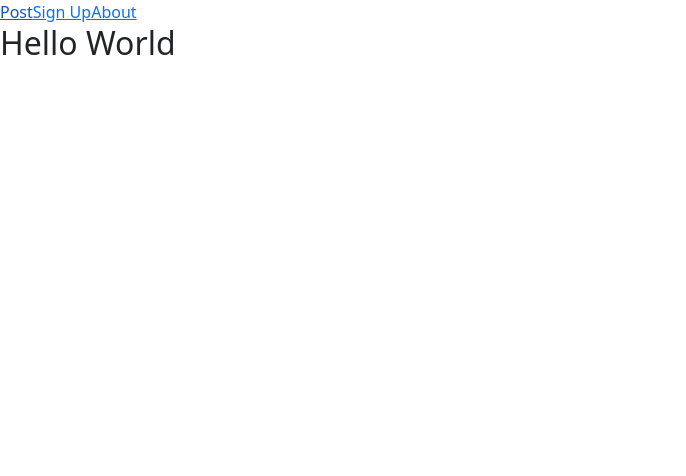
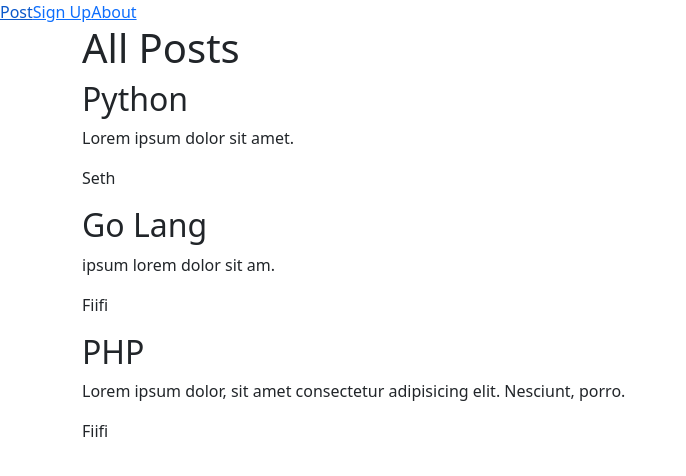
Before and after one commit to Golyn/BlogIt, a React (Create React App) app: page / in a window 1280 px wide. Shown: the top 476 px of the page, without its empty margins (0-686 px from the left). Built offline with nearby package versions, Linux system fonts and the light colour scheme.

Commit message:
JSON server added

```diff
--- /dev/null
+++ b/db.json
@@ -0,0 +1,22 @@
+{
+  "posts": [
+    {
+      "id": 1,
+      "title": "Python",
+      "description": "Lorem ipsum dolor sit amet.",
+      "author": "Seth"
+    },
+    {
+      "id": 2,
+      "title": "Go Lang",
+      "description": "ipsum lorem dolor sit am.",
+      "author": "Fiifi"
+    },
+    {
+      "id": 3,
+      "title": "PHP",
+      "description": "Lorem ipsum dolor, sit amet consectetur adipisicing elit. Nesciunt, porro.",
+      "author": "Jac"
+    }
+  ]
+}
--- a/package.json
+++ b/package.json
@@ -7,6 +7,7 @@
     "@testing-library/react": "^13.3.0",
     "@testing-library/user-event": "^13.5.0",
     "bootstrap": "^5.1.3",
+    "json-server": "^0.17.0",
     "react": "^18.2.0",
     "react-bootstrap": "^2.4.0",
     "react-dom": "^18.2.0",
@@ -18,7 +19,8 @@
     "start": "react-scripts start",
     "build": "react-scripts build",
     "test": "react-scripts test",
-    "eject": "react-scripts eject"
+    "eject": "react-scripts eject",
+    "server": "json-server --watch db.json --port 8000"
   },
   "eslintConfig": {
     "extends": [
--- a/src/App.js
+++ b/src/App.js
@@ -2,6 +2,7 @@ import { BrowserRouter as Router, Routes, Route, Link } from 'react-router-dom';
 import Create from './Create';
 import About from './About';
 import Home from './Home';
+import PostDetails from './PostDetails';
 
 function App() {
   return (
@@ -18,6 +19,7 @@ function App() {
             <Route path="/" index element={<Home />} />
             <Route path="create" element={<Create />} />
             <Route path="about" element={<About />} />
+            <Route path=":id" element={<PostDetails />} />
           </Routes>
         </div>
       </div>
--- a/src/Create.js
+++ b/src/Create.js
@@ -12,15 +12,27 @@ const Post = () => {
         <Form>
           <Form.Group className="mb" controlId="formTitle">
             <Form.Label>Title</Form.Label>
-            <Form.Control type="text" value="hh" />
+            <Form.Control
+              type="text"
+              value={title}
+              onChange={(e) => setTitle(e.target.value)}
+            />
           </Form.Group>
           <Form.Group className="mb" controlId="formDescription">
             <Form.Label>Description</Form.Label>
-            <Form.Control type="text" value="hh" />
+            <Form.Control
+              type="text"
+              value={description}
+              onChange={(e) => setDescription(e.target.value)}
+            />
           </Form.Group>
           <Form.Group className="mb" controlId="formDescription">
             <Form.Label>Author</Form.Label>
-            <Form.Control type="text" value="hh" />
+            <Form.Control
+              type="text"
+              value={author}
+              onChange={(e) => setAuthor(e.target.value)}
+            />
           </Form.Group>
           <br />
           <Form.Group className="d-grid gap-2">
--- a/src/Home.js
+++ b/src/Home.js
@@ -1,7 +1,28 @@
+import { useState } from 'react';
+import PostList from './PostList';
+
 const Home = () => {
+  const [posts, setPosts] = useState([
+    {
+      title: 'Python',
+      description: 'Lorem ipsum dolor sit amet.',
+      author: 'Seth',
+    },
+    {
+      title: 'Go Lang',
+      description: 'ipsum lorem dolor sit am.',
+      author: 'Fiifi',
+    },
+    {
+      title: 'PHP',
+      description:
+        'Lorem ipsum dolor, sit amet consectetur adipisicing elit. Nesciunt, porro.',
+      author: 'Fiifi',
+    },
+  ]);
   return (
     <div className="home">
-      <h2>Hello World</h2>
+      <PostList posts={posts} title="All Posts" />
     </div>
   );
 };
--- /dev/null
+++ b/src/PostDetails.js
@@ -0,0 +1,13 @@
+const PostDetails = ({ post }) => {
+  return (
+    <div className="post-details">
+      <article>
+        <h2>{post.title}</h2>
+        <p>{post.description}</p>
+        <p>{post.author}</p>
+      </article>
+    </div>
+  );
+};
+
+export default PostDetails;
--- /dev/null
+++ b/src/PostList.js
@@ -0,0 +1,20 @@
+import { Container } from 'react-bootstrap';
+
+const PostList = ({ posts, title }) => {
+  return (
+    <div className="post-list">
+      <Container>
+        <h1>{title}</h1>
+        {posts.map((post, i) => (
+          <div className="post-preview" key={i}>
+            <h2>{post.title}</h2>
+            <p>{post.description}</p>
+            <p>{post.author}</p>
+          </div>
+        ))}
+      </Container>
+    </div>
+  );
+};
+
+export default PostList;
```
Also changed, not shown: src/Navbar.js (deleted, +0 -11 lines), 1 other file (tests, documents, lock files or other folders).
